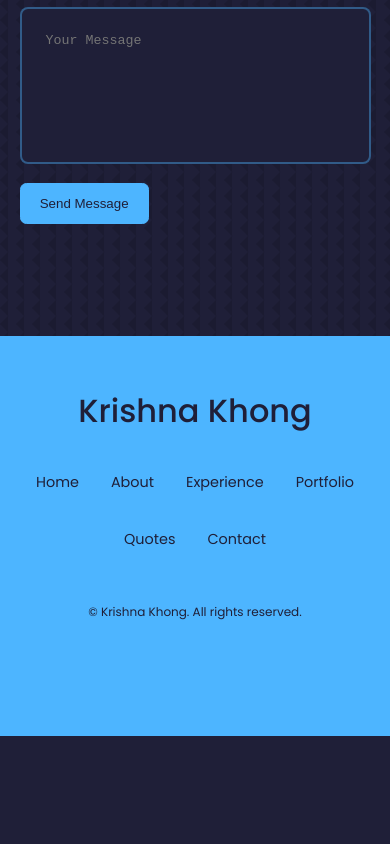
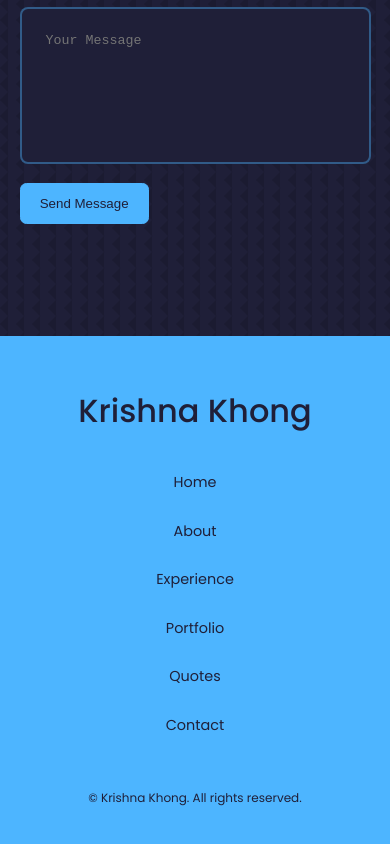
Before and after one commit to cashewna/portfolio_v2, a React (Create React App) app: page / in a window 390 px wide. Shown: the part 6324-7168 px from the top of the page. Before the commit the page ends 7060 px from the top, so only its background shows below. Built offline with nearby package versions, Linux system fonts and the light colour scheme.

Commit message:
Added responsive design for footer component

```diff
--- a/src/components/footer/footer.css
+++ b/src/components/footer/footer.css
@@ -29,3 +29,11 @@ footer a {
   margin-bottom: 4rem;
   color: var(--color-bg);
 }
+
+/* ========== Media Queries (Small Devices) ========== */
+@media screen and (max-width: 600px) {
+  .permalinks {
+    flex-direction: column;
+    gap: 1.5rem;
+  }
+}
```
